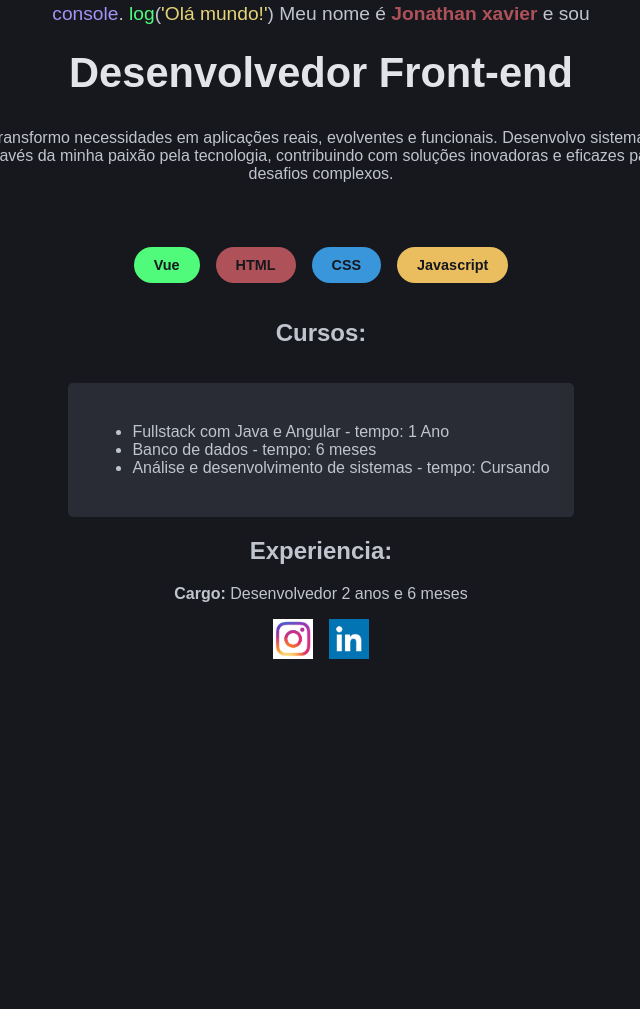
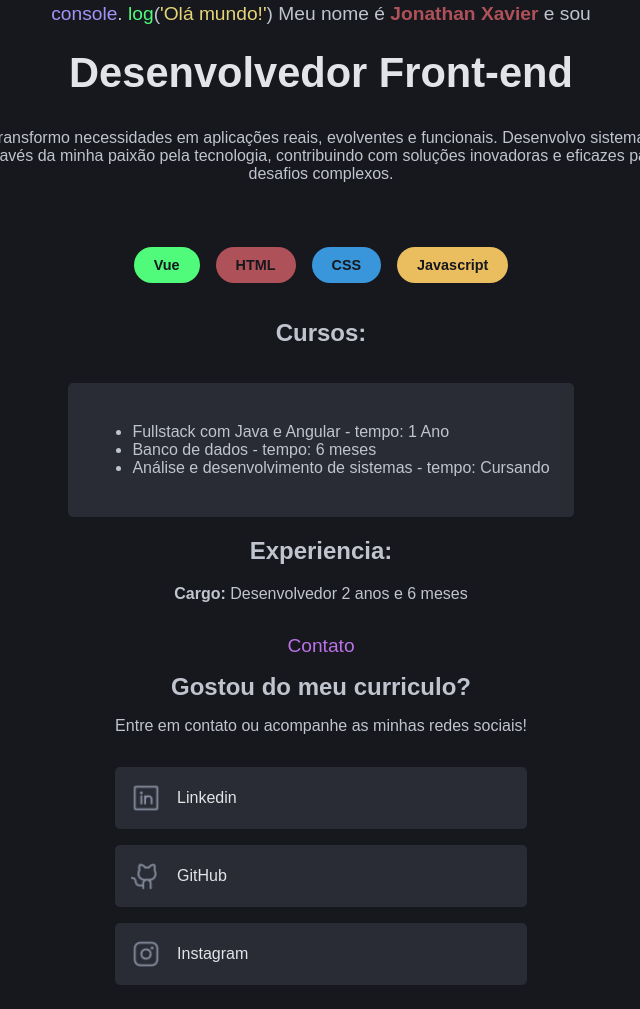
Before and after one commit to jonathan-xavier/treinaweb-curriculo, a plain HTML site: page curriculo.html in a window 1280 px wide. Shown: the part 241-1250 px from the top of the page, without its empty margins (319-959 px from the left). Before the commit the page ends 928 px from the top, so only its background shows below. Drawn offline with Linux system fonts and the light colour scheme.

Commit message:
adicionando logos e menu de contato

```diff
--- a/curriculo.html
+++ b/curriculo.html
@@ -4,7 +4,7 @@
     <meta charset="UTF-8" />
     <meta name="viewport" content="width=device-width, initial-scale=1.0" />
     <title>Document</title>
-    <style>
+    <style scoped lang="scss">
       body {
         padding: 1rem;
         font-family: Arial, Helvetica, sans-serif;
@@ -42,7 +42,7 @@
 
       .cursos {
         margin-top: 1rem;
-        background-color: #292C34;
+        background-color: #292c34;
         padding: 1.5rem;
         border-radius: 5px;
       }
@@ -50,7 +50,7 @@
       .social {
         margin-top: 1rem;
         display: flex;
-        flex-direction: row;
+        flex-direction: column;
         gap: 1rem;
       }
 
@@ -88,7 +88,6 @@
       }
 
       .skill {
-
         display: flex;
         flex-direction: row;
         gap: 1rem;
@@ -126,8 +125,42 @@
         border-radius: 1.5rem;
       }
 
-      .presentetion{
+      .presentation {
         margin-top: 4rem;
+      }
+      .social-access {
+        background-color: #292c34;
+        display: flex;
+        flex-direction: row;
+        justify-content: start;
+        align-items: center;
+        gap: 1rem;
+        padding: 1rem;
+        border-radius: 5px;
+        cursor: pointer;
+        color: #e2e4e8;
+        text-decoration: none;
+        img {
+          width: 30px;
+          height: 30px;
+        }
+      }
+
+      .contact {
+        margin-top: 1rem;
+        font-size: 1.2rem;
+        color: #bb72e8;
+      }
+
+      .social-access-text {
+        display: flex;
+        flex-direction: column;
+        align-items: center;
+      }
+      .social-access-text span:nth-child(2) {
+        margin-top: 1rem;
+        font-weight: bold;
+        font-size: 1.5rem;
       }
     </style>
   </head>
@@ -140,12 +173,12 @@
         alt=""
       />
 
-      <div class="presentetion">
+      <div class="presentation">
         <span class="title"
           ><span class="console">console</span>.
           <span class="log">log</span>(<span class="ola-mundo"
             >'Olá mundo!'</span
-          >) Meu nome é <span class="name">Jonathan xavier</span> e sou</span
+          >) Meu nome é <span class="name">Jonathan Xavier</span> e sou</span
         >
       </div>
       <span class="profession">Desenvolvedor Front-end</span>
@@ -177,11 +210,36 @@
       </div>
 
       <div class="social">
-        <a href="https://www.instagram.com/" target="_blank">
-          <img src="assets/instagra.jpeg" alt="" />
+        <div class="social-access-text">
+          <span class="contact">Contato</span>
+          <span>Gostou do meu curriculo?</span>
+          <p>Entre em contato ou acompanhe as minhas redes sociais!</p>
+        </div>
+
+        <a
+          class="social-access"
+          href="https://www.linkedin.com/in/jonathan-xavier-desenvolvedor/"
+          target="_blank"
+        >
+          <img src="assets/LinkedinLogo.png" alt="" />
+          Linkedin
         </a>
-        <a href="https://br.linkedin.com/" target="_blank">
-          <img src="assets/linkedin.png" alt="" />
+        <a
+          class="social-access"
+          href="https://github.com/jonathan-xavier"
+          target="_blank"
+        >
+          <img src="assets/GithubLogo.png" alt="" />
+          GitHub
+        </a>
+
+        <a
+          class="social-access"
+          href="https://www.instagram.com/jhon_xavvier/"
+          target="_blank"
+        >
+          <img src="assets/InstagramLogo.png" alt="" />
+          Instagram
         </a>
       </div>
     </div>
```
Also changed, not shown: assets/GithubLogo.png (added), assets/InstagramLogo.png (added), assets/LinkedinLogo.png (added).
